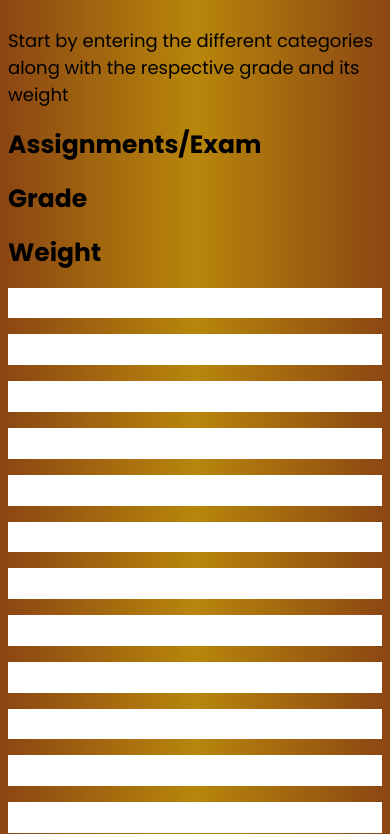
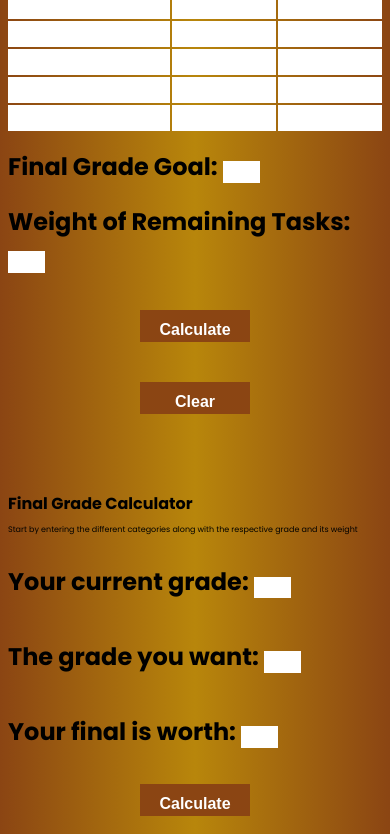
Before and after one commit to alphin-08/GradeCalculator, a plain HTML site: page index.html in a window 390 px wide. Shown: the part 205-1039 px from the top of the page. Drawn offline with Linux system fonts and the light colour scheme.

Commit message:
Fixed bugs with responsiveness

```diff
--- a/responsive.css
+++ b/responsive.css
@@ -1,4 +1,4 @@
-@media (max-width: 768px){
+@media (max-width: 1100px){
 
 
     .topContainer h1, .topContainer2 h1{
@@ -19,11 +19,139 @@
     }
 
     .gradeBox{
-        grid-template-columns: 1fr;
+        grid-template-columns: 1fr 1fr 1fr;
         grid-template-rows: auto;
+        gap:0.5rem;
     }
 
     .grid-item{
         width:100%;
     }
+
+    .grid-input, .grid-input2{
+        font-size: 0.9rem;
+    }
+
+    .buttonB{
+        flex-direction: column;
+        gap:1rem;
+    }
+
+    .gradeContainer button, .leftBox2 button{
+        width: 100%;
+        font-size: 3rem;
+    }
+
+    .resultBox{
+        font-size: 1.5 rem;
+    }
+
+    .gradeContainer button, .leftBox2 button{
+        background-color: #8B4513;
+        color: white;
+        width: 150px;
+        height: 3rem;
+        border: none;
+        border-width: 0.2rem;
+        border-radius: 0;
+        font-size: 1.5rem;
+        font-weight: bold;
+        text-align: center;
+        padding: 0.5rem;
+        margin: 0.5rem auto;
+
+        cursor: pointer;
+    }
+
+    .gradeContainer button:hover, .leftBox2 button:hover{
+        background-color: #B8860B;
+        box-shadow: 2px 2px 5px rgba(0, 0, 0, 0.2);
+    }
 }
+
+@media (max-width: 480px) {
+    .topContainer h1,
+        .topContainer2 h1 {
+            font-size: 1rem;
+            margin-top: 1rem;
+            margin-bottom: 0.5rem;
+        }
+
+        .gradeConHeadings{
+            font-size: 1rem;
+            margin-bottom: 0.5rem;
+            text-align: center;
+        }
+
+        .topContainer p,
+        .topContainer2 p {
+            width: 100%;
+            font-size: 0.5rem;
+        }
+
+        .bottomContainer,
+        .bottomContainer2 {
+            flex-direction: column;
+        }
+
+        .leftBox,
+        .rightBox,
+        .leftBox2,
+        .rightBox2 {
+            flex-basis: 100%;
+        }
+
+        .gradeBox {
+            grid-template-columns: 1fr 1fr 1fr;
+            grid-template-rows: auto;
+            gap: 0.1rem;
+        }
+
+        .grid-item {
+            width: 100%;
+        }
+
+        .grid-input,
+        .grid-input2 {
+            font-size: 0.5rem;
+        }
+
+        .buttonB {
+            flex-direction: column;
+            gap: 0.5rem;
+        }
+
+        .gradeContainer button,
+        .leftBox2 button {
+            width: 100%;
+            font-size: 1rem;
+        }
+
+        .resultBox {
+            font-size: 0.5rem;
+        }
+
+        .gradeContainer button,
+        .leftBox2 button {
+            background-color: #8B4513;
+            color: white;
+            width: 110px;
+            height: 1rem;
+            border: none;
+            border-width: 0.1rem;
+            border-radius: 0;
+            font-size: 1rem;
+            font-weight: bold;
+            line-height: .5rem;
+            text-align: center;
+            padding: 1rem 0.2rem;
+            margin: 1rem auto;
+            cursor: pointer;
+        }
+
+        .gradeContainer button:hover,
+        .leftBox2 button:hover {
+            background-color: #B8860B;
+            box-shadow: 2px 2px 5px rgba(0, 0, 0, 0.2);
+        }
+}
```
